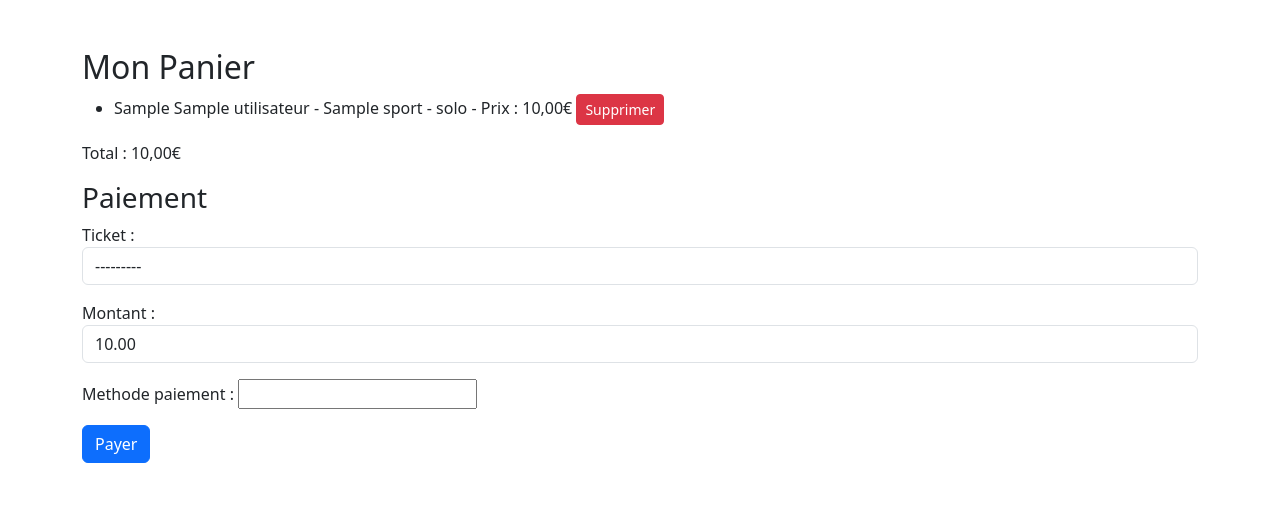
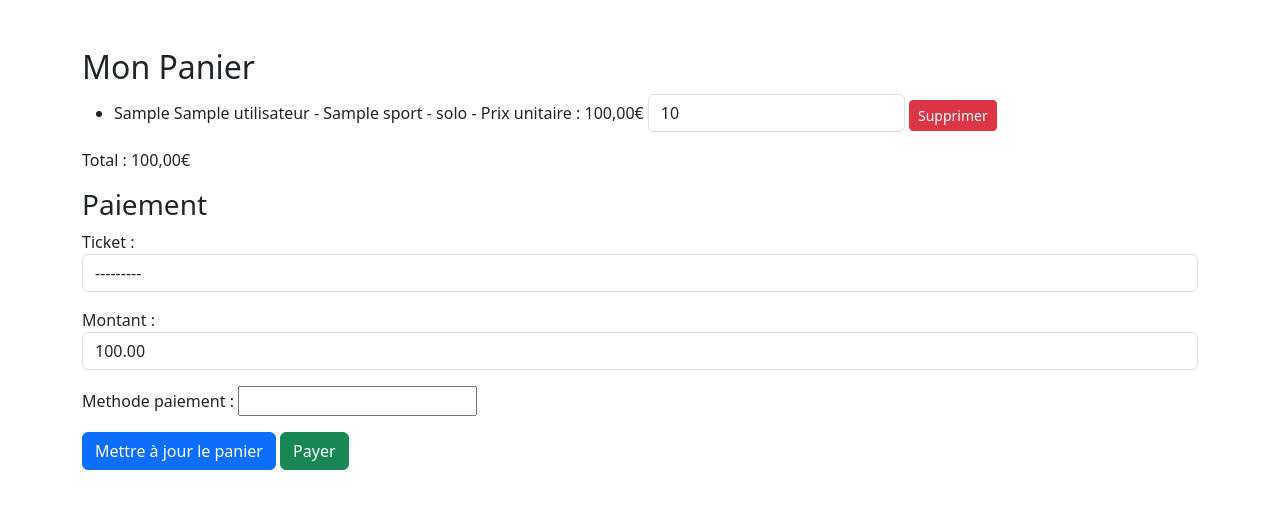
Before and after one commit to AntoineM25/JO_2024, a Django app: page /panier/ in a window 1280 px wide. Shown: the part 56-565 px from the top of the page. Run offline with Django 5.2, Linux system fonts and the light colour scheme; a user stored in the database is signed in; tables that the repository leaves empty hold one stand-in row (values such as "Sample post"); parts of the project's set-up code (start-up, migrations or seed data) failed here and were passed over.

Commit message:
Ajout d'un bouton pour MAJ le montant du panier

```diff
--- a/jo_projet/jo_app/models.py
+++ b/jo_projet/jo_app/models.py
@@ -81,7 +81,6 @@ class Utilisateur(AbstractBaseUser, PermissionsMixin):
         return f"{self.prenom} {self.nom}"
 
 
-
 # Modèle sport
 from django.db import models
 
@@ -104,19 +103,18 @@ class Ticket(models.Model):
     prix_solo = models.DecimalField(max_digits=10, decimal_places=2, default=20.00)
     prix_duo = models.DecimalField(max_digits=10, decimal_places=2, default=35.00)
     prix_famille = models.DecimalField(max_digits=10, decimal_places=2, default=50.00)
+    sport = models.ForeignKey(Sport, on_delete=models.CASCADE, default=1)
+    quantite = models.PositiveIntegerField(default=1)  # Nouveau champ pour la quantité
 
-    # Clé étrangère pour lier un ticket à un sport spécifique
-    sport = models.ForeignKey(Sport, on_delete=models.CASCADE, default=1)
-
-    # Obtenir le prix selon le type de ticket
     def get_prix(self):
+        prix_unitaire = 0
         if self.type_ticket == 'solo':
-            return self.prix_solo
+            prix_unitaire = self.prix_solo
         elif self.type_ticket == 'duo':
-            return self.prix_duo
+            prix_unitaire = self.prix_duo
         elif self.type_ticket == 'famille':
-            return self.prix_famille
-        return 0
+            prix_unitaire = self.prix_famille
+        return prix_unitaire * self.quantite  # Calcul du prix total en fonction de la quantité
 
     def __str__(self):
         return f"{self.utilisateur} - {self.sport.nom} - {self.type_ticket}"
--- a/jo_projet/jo_app/templates/panier.html
+++ b/jo_projet/jo_app/templates/panier.html
@@ -3,26 +3,28 @@
 {% block content %}
 <div class="container mt-5">
     <h2>Mon Panier</h2>
+    <!-- Formulaire global pour toutes les actions (mise à jour des quantités et paiement) -->
+    <form method="POST" action="{% url 'panier' %}">
+        {% csrf_token %}
         <ul>
             {% for ticket in tickets %}
                 <li>
-                {{ ticket }} - Prix : {{ ticket.get_prix }}€
+                    {{ ticket }} - Prix unitaire : {{ ticket.get_prix }}€
+                    <!-- Champ pour modifier la quantité -->
+                    <input type="number" name="quantite_{{ ticket.id }}" value="{{ ticket.quantite }}" min="1" class="form-control d-inline w-auto">
                     <!-- Bouton de suppression -->
-                <form action="{% url 'panier' %}" method="post" style="display: inline;">
-                    {% csrf_token %}
-                    <input type="hidden" name="ticket_id" value="{{ ticket.id }}">
-                    <button type="submit" name="action" value="delete" class="btn btn-danger btn-sm">Supprimer</button>
-                </form>
+                    <button type="submit" name="action" value="delete_{{ ticket.id }}" class="btn btn-danger btn-sm">Supprimer</button>
                 </li>
             {% endfor %}
         </ul>
         <p>Total : {{ total }}€</p>
 
         <h3>Paiement</h3>
-    <form method="POST">
-        {% csrf_token %}
         {{ form.as_p }}
-        <button type="submit" name="action" value="pay" class="btn btn-primary">Payer</button>
+
+        <!-- Boutons pour mettre à jour et payer -->
+        <button type="submit" name="action" value="update" class="btn btn-primary">Mettre à jour le panier</button>
+        <button type="submit" name="action" value="pay" class="btn btn-success">Payer</button>
     </form>
 </div>
 {% endblock %}
--- a/jo_projet/jo_app/views.py
+++ b/jo_projet/jo_app/views.py
@@ -101,23 +101,32 @@ def sport_list_view(request):
 def panier_view(request):
     utilisateur = request.user
     tickets = Ticket.objects.filter(utilisateur=utilisateur)
-    total = sum(ticket.get_prix() for ticket in tickets)
 
     if request.method == 'POST':
-        # Vérifie quelle action l'utilisateur a déclenchée
         action = request.POST.get('action')
 
-        if action == 'delete':
+        if action.startswith('delete_'):
             # Supprimer le ticket
-            ticket_id = request.POST.get('ticket_id')
+            ticket_id = action.split('_')[1]
             ticket = get_object_or_404(Ticket, id=ticket_id, utilisateur=request.user)
             ticket.delete()
             return redirect('panier')
+
+        elif action == 'update':
+            # Mettre à jour les quantités
+            for ticket in tickets:
+                quantite_str = request.POST.get(f'quantite_{ticket.id}')
+                if quantite_str and quantite_str.isdigit():
+                    quantite = int(quantite_str)
+                    if quantite > 0:
+                        ticket.quantite = quantite
+                        ticket.save()
 
         elif action == 'pay':
             # Gestion du paiement
             form = PaiementForm(request.POST)
             if form.is_valid():
+                total = sum(ticket.get_prix() for ticket in tickets)  # Recalculer le total ici
                 paiement = form.save(commit=False)
                 paiement.montant = total
                 paiement.save()
@@ -129,10 +138,41 @@ def panier_view(request):
 
                 return redirect('confirmation')
 
-    else:
-        form = PaiementForm(initial={'montant': total})
+    # Recalculer le total après la mise à jour des quantités
+    tickets = Ticket.objects.filter(utilisateur=utilisateur)  # Rafraîchir la liste des tickets
+    total = sum(ticket.get_prix() for ticket in tickets)  # Calcul du total
+    form = PaiementForm(initial={'montant': total})
 
     return render(request, 'panier.html', {'tickets': tickets, 'total': total, 'form': form})
+
+# # Vue quantité MAJ du panier
+# from django.http import JsonResponse
+
+# @login_required(login_url='connexion')
+# def update_ticket_quantity(request):
+#     if request.method == 'POST' and request.headers.get('X-Requested-With') == 'XMLHttpRequest':
+#         ticket_id = request.POST.get('ticket_id')
+#         quantite_str = request.POST.get('quantite')
+
+#         try:
+#             ticket = Ticket.objects.get(id=ticket_id, utilisateur=request.user)
+#             quantite = int(quantite_str)
+#             if quantite > 0:
+#                 ticket.quantite = quantite
+#                 ticket.save()
+
+#                 # Recalculer le total du panier
+#                 tickets = Ticket.objects.filter(utilisateur=request.user)
+#                 total = sum(ticket.get_prix() for ticket in tickets)
+
+#                 return JsonResponse({'success': True, 'total': total})
+#             else:
+#                 return JsonResponse({'success': False, 'error': 'Quantité invalide'})
+#         except Ticket.DoesNotExist:
+#             return JsonResponse({'success': False, 'error': 'Ticket non trouvé'})
+#         except ValueError:
+#             return JsonResponse({'success': False, 'error': 'Quantité non valide'})
+#     return JsonResponse({'success': False, 'error': 'Requête invalide'})
 
 
 
```
Also changed, not shown: jo_projet/jo_app/migrations/0002_ticket_quantite.py (added). Lines whose indentation alone changed are shown as unchanged.
